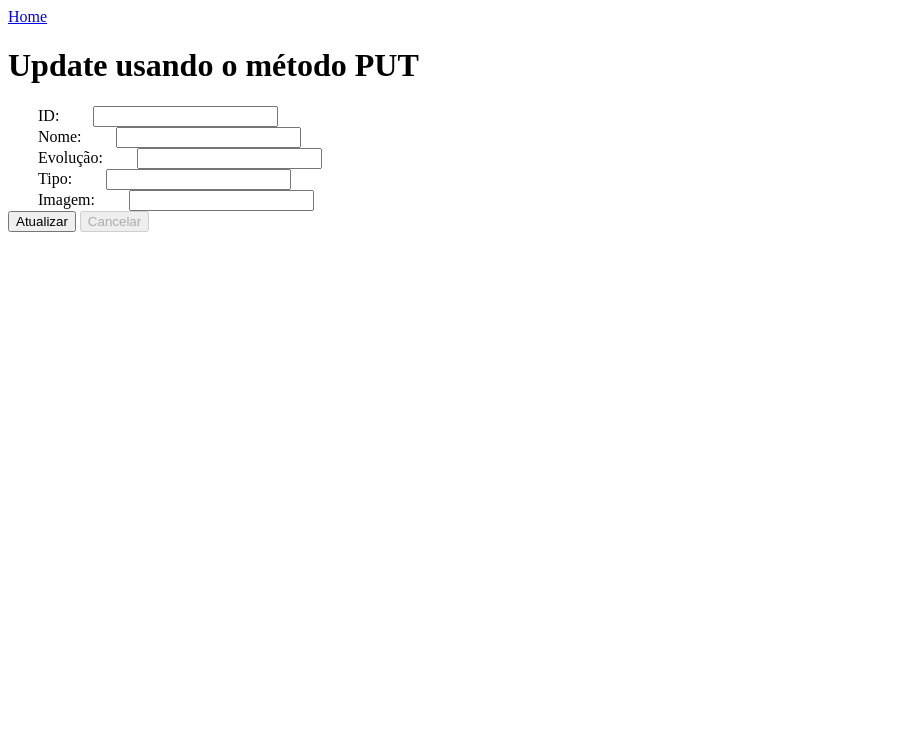
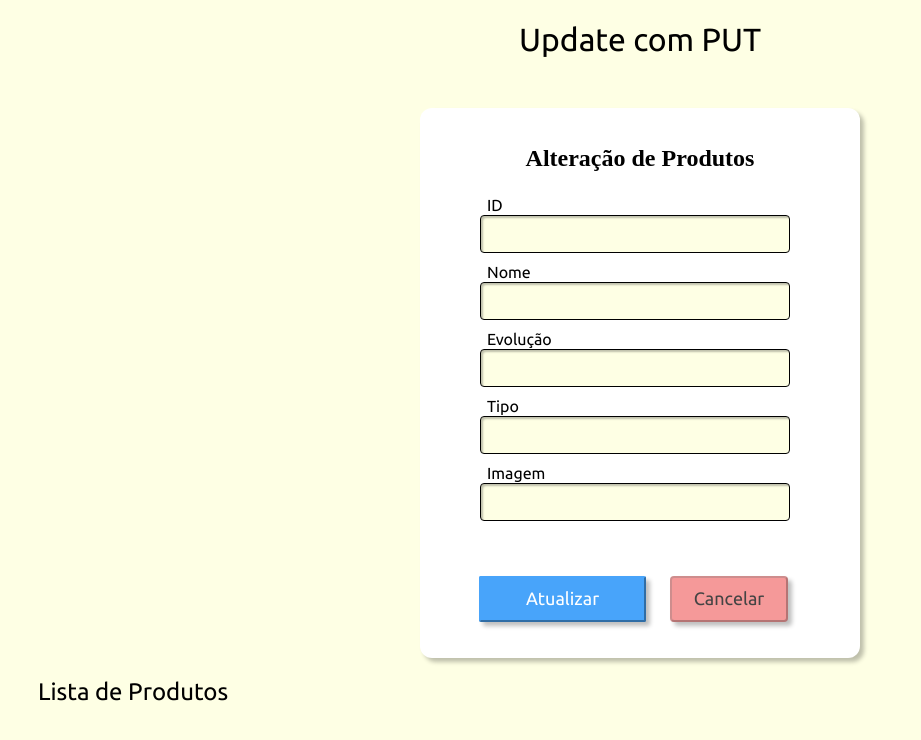
Before and after one commit to YuriLemosFernandes/requisicao-resposta, a website: page update-com-put.html in a window 1280 px wide. Shown: the whole page, without its empty margins (0-921 px from the left). Drawn offline with Linux system fonts and the light colour scheme; no server answers.

Commit message:
iniciando o desafio do figma

```diff
--- a/assets/styles/style.css
+++ b/assets/styles/style.css
@@ -1,11 +1,125 @@
+body {
+    height: 1024px;
+    background: #FEFFE4;
+}
+
 .produto {
     display: flex;
     list-style: none;
     justify-content: space-between;
     align-items: center;
     margin: 0;
+
 }
 
-label{
-    margin: 30px;
+#resposta {
+    width: 440px;
+    height: 530px;
+    flex-shrink: 0;
+    margin-top: 50px;
+    padding-top: 20px;
+    margin-left: auto;
+    margin-right: auto;
+    margin-bottom: auto;
+    border-radius: 12px;
+    background: #FFF;
+    box-shadow: 4px 4px 4px 0px rgba(0, 0, 0, 0.25);
 }
+
+#upput {
+    color: #000;
+    text-align: center;
+    font-family: Ubuntu;
+    font-size: 32px;
+    font-style: normal;
+    font-weight: 400;
+    line-height: normal;
+
+}
+
+
+#titulo {
+    display: flex;
+    width: 273px;
+    height: 35px;
+    flex-direction: column;
+    flex-shrink: 0;
+    font-size: 24px;
+    margin-left: auto;
+    margin-right: auto;
+    text-align: center;
+}
+
+input {
+    width: 304px;
+    height: 34px;
+    flex-shrink: 0;
+    border-radius: 4px;
+    border: 1px solid #000;
+    background: #FEFFE4;
+    box-shadow: 2px 2px 2px 0px rgba(0, 0, 0, 0.25) inset;
+    margin-left: 60px;
+    margin-bottom: 10px;
+}
+
+label {
+    color: #000;
+    text-align: center;
+    font-family: Ubuntu;
+    font-size: 16px;
+    font-style: normal;
+    font-weight: 400;
+    line-height: normal;
+    margin-left: 67px;
+}
+
+#btnAtualizar {
+    width: 167px;
+    height: 46px;
+    flex-shrink: 0;
+    margin-left: 59px;
+    margin-top: 45px;
+    border-radius: 2px;
+    background: #48A4FA;
+    box-shadow: 4px 4px 4px 0px rgba(0, 0, 0, 0.25);
+    border-color: #48A4FA;
+    color: #FFF;
+    text-align: center;
+    font-family: Ubuntu;
+    font-size: 18px;
+    font-style: normal;
+    font-weight: 400;
+    line-height: normal;
+}
+
+#reset {
+    width: 118px;
+    height: 46px;
+    flex-shrink: 0;
+    border-radius: 4px;
+    background: #F59999;
+    box-shadow: 4px 4px 4px 0px rgba(0, 0, 0, 0.25);
+    margin-left: 20px;
+    color: #444;
+    text-align: center;
+    font-family: Ubuntu;
+    font-size: 18px;
+    font-style: normal;
+    font-weight: 400;
+    line-height: normal;
+}
+
+#lipr {
+    display: flex;
+    width: 243px;
+    height: 38px;
+    flex-direction: column;
+    flex-shrink: 0;
+    margin-left: 30px;
+    color: #000;
+    font-family: Ubuntu;
+    font-size: 24px;
+    font-style: normal;
+    font-weight: 400;
+    line-height: normal;
+}
--- a/update-com-put.html
+++ b/update-com-put.html
@@ -5,6 +5,7 @@
     <meta charset="UTF-8">
     <meta name="viewport" content="width=device-width, initial-scale=1.0">
     <title>Atualização de produtos</title>
+    <link rel="stylesheet" href="./assets/styles/style.css">
     <style>
         @import url('https://fonts.googleapis.com/css2?family=Urbanist:ital,wght@0,100;0,200;1,100&display=swap');
     </style>
@@ -12,34 +13,39 @@
 
 <body>
     <header>
-        <a href="./">Home</a>
-        <h1>Update usando o método PUT</h1>
+        <h1 id="upput">Update com PUT</h1>
     </header>
 
 
 
-    <div id="resposta"></div>
+    <div id="resposta">
+        <h1 id="titulo">Alteração de Produtos</h1>
         <form action="" method="post">
-        <label for="id">ID:</label>
+            <label for="id">ID</label><br>
             <input type="text" id="id"><br>
 
-        <label for="nome">Nome:</label>
+            <label for="nome">Nome</label><br>
             <input type="text" id="nome"><br>
 
-        <label for="evolucao">Evolução:</label>
+            <label for="evolucao">Evolução</label><br>
             <input type="text" id="evolucao"><br>
 
-        <label for="tipo">Tipo:</label>
+            <label for="tipo">Tipo</label><br>
             <input type="text" id="tipo"><br>
 
-        <label for="imagem">Imagem:</label>
+            <label for="imagem">Imagem</label>
             <input type="text" id="imagem"><br>
 
             <button type="button" id="btnAtualizar">Atualizar</button>
             <button type="reset" id="reset" disabled>Cancelar</button>
         </form>
+    </div>
 
-    <div id="listaProdutos"></div>
+    <h2 id="lipr">Lista de Produtos</h2>
+    <div id="listaProdutos">
+
+
+    </div>
 
     <script src="./assets/scripts/script.js"></script>
 
@@ -81,11 +87,11 @@
 
             const idPreenchido = document.querySelector('input#id').value !== "";
             const nomePreenchido = document.querySelector('input#nome').value !== "";
-            const descricaoPreenchida = document.querySelector('input#evolucao').value !== "";
-            const precoPreenchido = document.querySelector('input#tipo').value !== "";
+            const evolucaoPreenchida = document.querySelector('input#evolucao').value !== "";
+            const tipoPreenchido = document.querySelector('input#tipo').value !== "";
             const imagemPreenchida = document.querySelector('input#imagem').value !== "";
 
-            if (descricaoPreenchida || precoPreenchido || imagemPreenchida || idPreenchido) {
+            if (evolucaoPreenchida || imagemPreenchida || nomePreenchido || tipoPreenchido || idPreenchido) {
                 document.querySelector('button#reset').removeAttribute('disabled');
 
                 if (idPreenchido) {
@@ -110,8 +116,37 @@
             checaInputs();
         });
 
+        document.querySelector('#btnAtualizar').addEventListener('click', () => {
+
+            const id = document.querySelector('#id').value;
+
+            const dados = {
+                'id': null,
+                'nome': document.querySelector('#nome').value,
+                'evolucao': document.querySelector('#evolucao').value,
+                'tipo': document.querySelector('#tipo').value,
+                'imagem': document.querySelector('#imagem').value
+            };
+
+            fetch(`http://localhost:3000/produtos/${id}`, {
+                method: 'PUT',
+                headers: {
+                    'Content-type': 'application/json'
+                },
+                body: JSON.stringify(dados)
+            })
+                .then(response => {
+                    if (response.ok) {
+                        document.querySelector('#resposta').innerHTML = 'Produto atualizado!';
+                    }
+                })
 
             getProdutos();
+
+        });
+
+        getProdutos();
+
     </script>
 
 </body>
```
Also changed, not shown: create-com-post.html (+1 -0 lines), data/db.json (+17 -3 lines), delete-com-delete.html (+1 -0 lines), index.html (+1 -0 lines), read-com-get.html (+1 -0 lines). Lines whose indentation alone changed are shown as unchanged.
